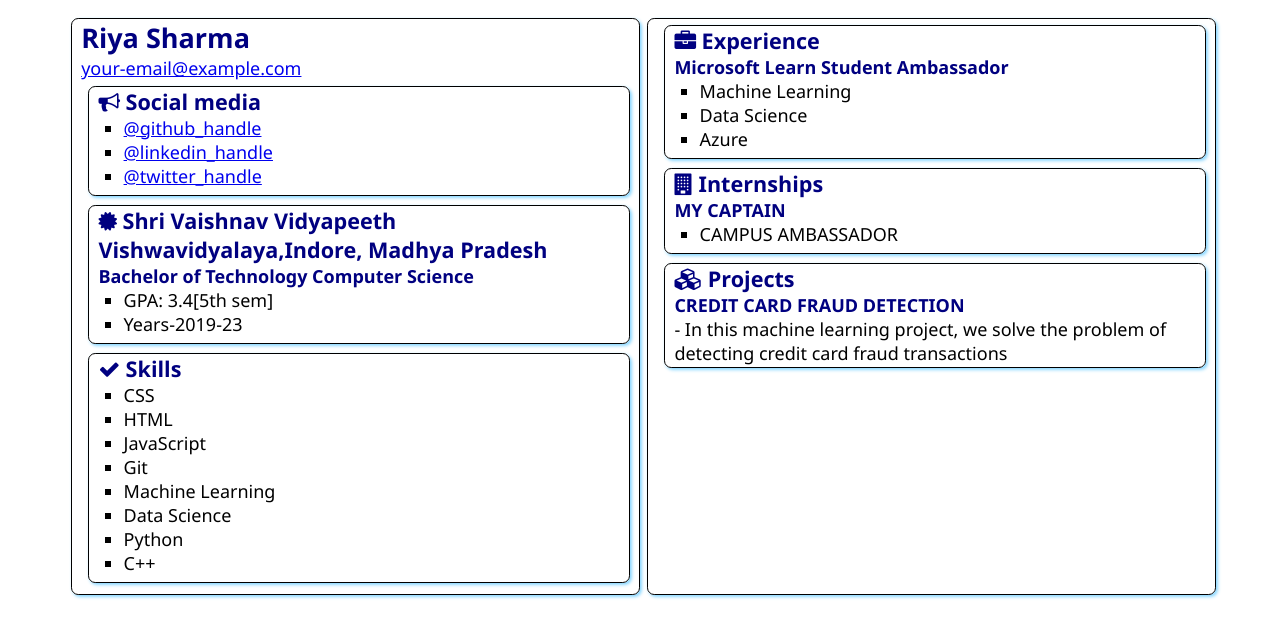
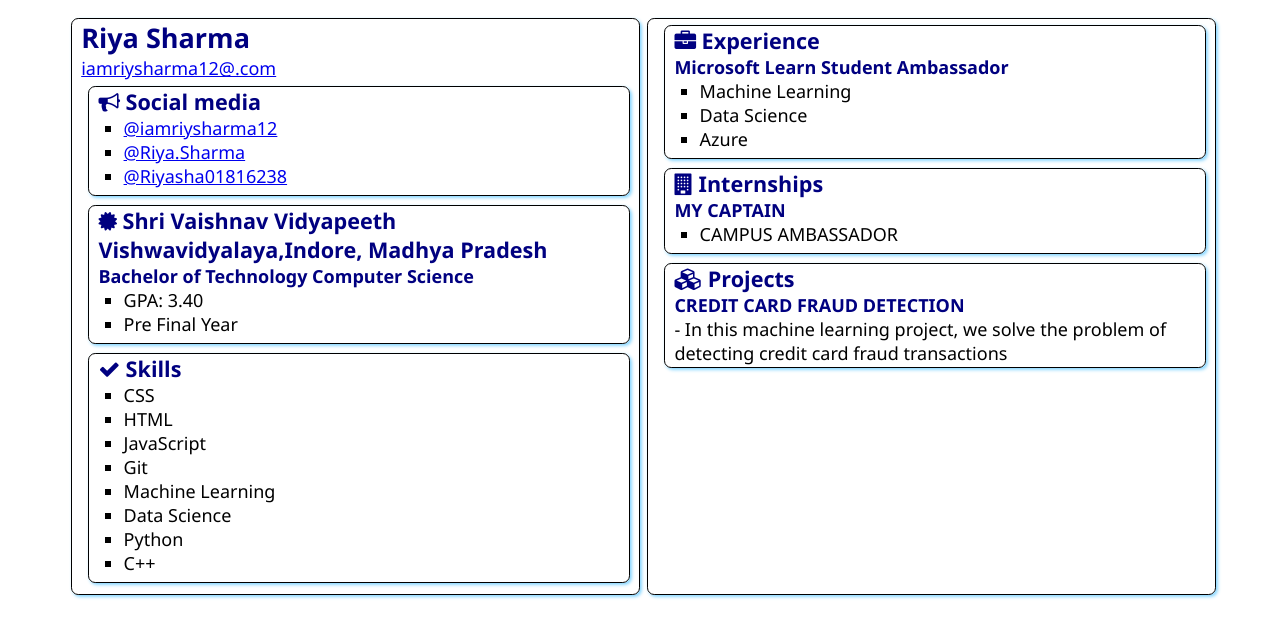
Before and after one commit to iamriysharma12/SATechnicalOnboarding, a plain HTML site: page src/index.html in a window 1280 px wide. Drawn offline with Linux system fonts and the light colour scheme.

```diff
--- a/src/index.html
+++ b/src/index.html
@@ -13,7 +13,7 @@
     <main>
         <article class="box">
             <h1>Riya Sharma</h1>
-            <div><a href="https://mail.google.com/mail/u/1/#inbox">your-email@example.com</a></div>
+            <div><a href="https://mail.google.com/mail/u/1/#inbox">iamriysharma12@.com</a></div>
 
             <section class="box">
                 <h2>
@@ -21,9 +21,9 @@
                     Social media
                 </h2>
                 <ul>
-                    <li><a href="https://github.com/iamriysharma12">@github_handle</a></li>
-                    <li><a href="https://www.linkedin.com/in/riya-sharma-50b5221bb/">@linkedin_handle</a></li>
-                    <li><a href="https://twitter.com/home">@twitter_handle</a></li>
+                    <li><a href="https://github.com/iamriysharma12">@iamriysharma12</a></li>
+                    <li><a href="https://www.linkedin.com/in/riya-sharma-50b5221bb/">@Riya.Sharma</a></li>
+                    <li><a href="https://twitter.com/home">@Riyasha01816238</a></li>
                 </ul>
             </section>
 
@@ -36,8 +36,8 @@
                     </h2>
                     <h3>Bachelor of Technology Computer Science</h3>
                     <ul>
-                        <li>GPA: 3.4[5th sem]</li>
-                        <li>Years-2019-23</li>
+                        <li>GPA: 3.40</li>
+                        <li>Pre Final Year</li>
                     </ul>
                 </div>
             </section>
```
